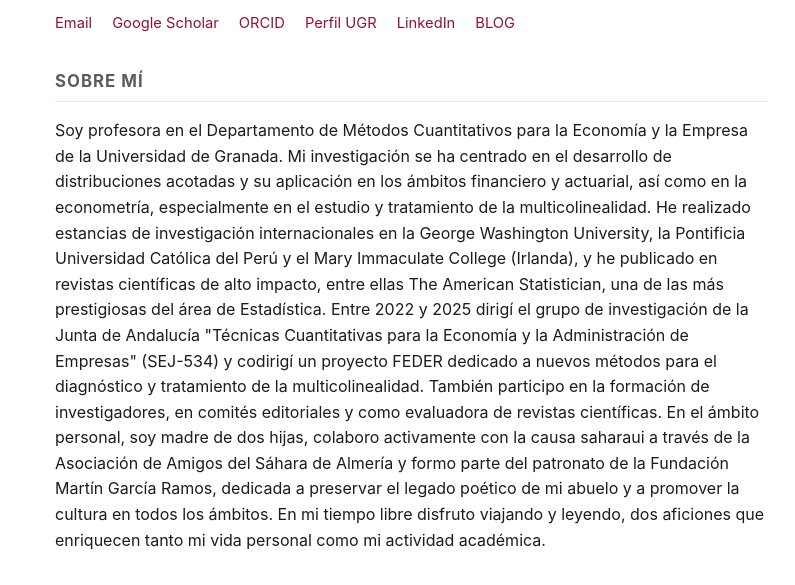
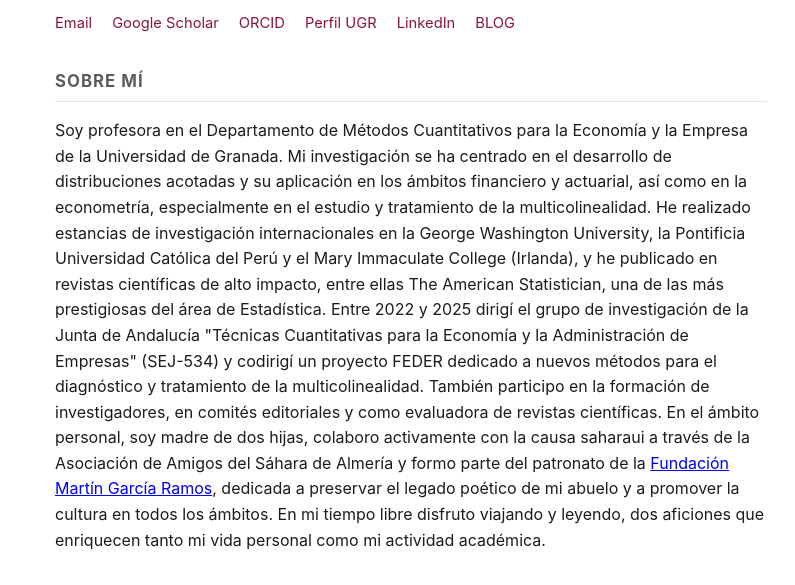
Before and after one commit to cbgarciaugr/cbgarciaugr.github.io, a plain HTML site: page index.html in a window 1280 px wide. Shown: the part 215-800 px from the top of the page, without its empty margins (229-1024 px from the left). Drawn offline with Linux system fonts and the light colour scheme.

Commit message:
Añadir enlace a Fundación Martín García Ramos

```diff
--- a/index.html
+++ b/index.html
@@ -40,7 +40,7 @@
     <h2>Sobre mí</h2>
     <p>
       Soy profesora en el Departamento de Métodos Cuantitativos para la Economía y la Empresa de la Universidad de Granada.
-      Mi investigación se ha centrado en el desarrollo de distribuciones acotadas y su aplicación en los ámbitos financiero y actuarial, así como en la econometría, especialmente en el estudio y tratamiento de la multicolinealidad. He realizado estancias de investigación internacionales en la George Washington University, la Pontificia Universidad Católica del Perú y el Mary Immaculate College (Irlanda), y he publicado en revistas científicas de alto impacto, entre ellas The American Statistician, una de las más prestigiosas del área de Estadística. Entre 2022 y 2025 dirigí el grupo de investigación de la Junta de Andalucía "Técnicas Cuantitativas para la Economía y la Administración de Empresas" (SEJ-534) y codirigí un proyecto FEDER dedicado a nuevos métodos para el diagnóstico y tratamiento de la multicolinealidad. También participo en la formación de investigadores, en comités editoriales y como evaluadora de revistas científicas. En el ámbito personal, soy madre de dos hijas, colaboro activamente con la causa saharaui a través de la Asociación de Amigos del Sáhara de Almería y formo parte del patronato de la Fundación Martín García Ramos, dedicada a preservar el legado poético de mi abuelo y a promover la cultura en todos los ámbitos. En mi tiempo libre disfruto viajando y leyendo, dos aficiones que enriquecen tanto mi vida personal como mi actividad académica.
+      Mi investigación se ha centrado en el desarrollo de distribuciones acotadas y su aplicación en los ámbitos financiero y actuarial, así como en la econometría, especialmente en el estudio y tratamiento de la multicolinealidad. He realizado estancias de investigación internacionales en la George Washington University, la Pontificia Universidad Católica del Perú y el Mary Immaculate College (Irlanda), y he publicado en revistas científicas de alto impacto, entre ellas The American Statistician, una de las más prestigiosas del área de Estadística. Entre 2022 y 2025 dirigí el grupo de investigación de la Junta de Andalucía "Técnicas Cuantitativas para la Economía y la Administración de Empresas" (SEJ-534) y codirigí un proyecto FEDER dedicado a nuevos métodos para el diagnóstico y tratamiento de la multicolinealidad. También participo en la formación de investigadores, en comités editoriales y como evaluadora de revistas científicas. En el ámbito personal, soy madre de dos hijas, colaboro activamente con la causa saharaui a través de la Asociación de Amigos del Sáhara de Almería y formo parte del patronato de la <a href="https://fundacionmartingarciaramos.org/" target="_blank" rel="noopener">Fundación Martín García Ramos</a>, dedicada a preservar el legado poético de mi abuelo y a promover la cultura en todos los ámbitos. En mi tiempo libre disfruto viajando y leyendo, dos aficiones que enriquecen tanto mi vida personal como mi actividad académica.
     </p>
   </section>
 
```
